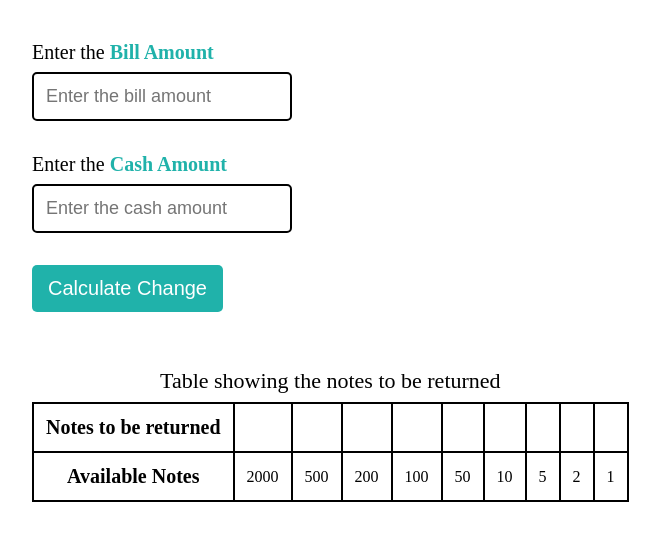
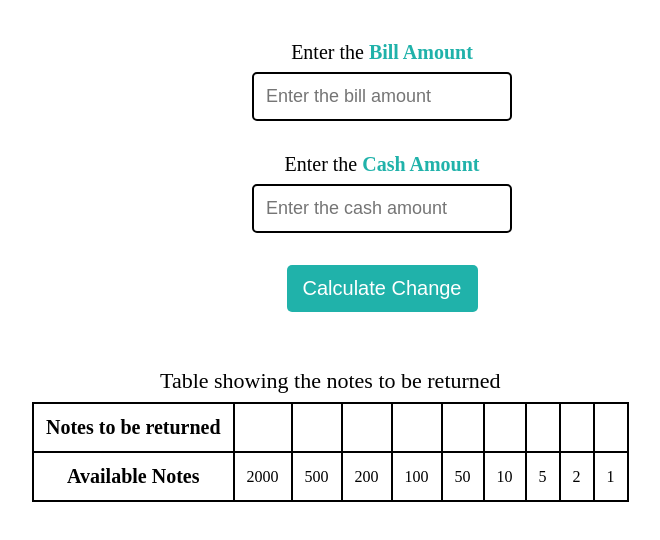
Before and after one commit to partharora100/neog-cash-register, a plain HTML site: page index.html in a window 1280 px wide. Shown: the part 50-590 px from the top of the page, without its empty margins (258-918 px from the left). Drawn offline with Linux system fonts and the light colour scheme.

Commit message:
style: improved alignment

```diff
--- a/index.html
+++ b/index.html
@@ -12,21 +12,27 @@
       <h1>Cash Register</h1>
       <div class="container">
         <label for="">Enter the <span>Bill Amount</span></label>
+        <div class="box">
           <input
             type="number"
             class="input bill-input"
             placeholder="Enter the bill amount"
           />
         </div>
+      </div>
       <div class="container">
         <label for="">Enter the <span>Cash Amount</span></label>
+        <div class="box">
           <input
             type="number"
             class="input cash-input"
             placeholder="Enter the cash amount"
           />
         </div>
+      </div>
+      <div class="box">
         <button class="button">Calculate Change</button>
+      </div>
 
       <table>
         <caption>
--- a/style.css
+++ b/style.css
@@ -18,12 +18,13 @@ h1 {
 }
 
 label {
+  display: block;
+  text-align: center;
   font-size: 20px;
 }
-label span{
+label span {
   font-weight: bold;
   color: lightseagreen;
-
 }
 input {
   display: block;
@@ -42,7 +43,7 @@ input {
   background-color: lightseagreen;
   color: white;
 }
-.button:hover{
+.button:hover {
   border: 2px solid black;
 }
 
@@ -51,7 +52,6 @@ input {
   text-align: center;
   font-weight: bold;
   margin-top: 32px;
-
 }
 
 table {
@@ -77,3 +77,8 @@ table caption {
   font-size: 22px;
   margin-bottom: 8px;
 }
+
+.box {
+  display: flex;
+  justify-content: center;
+}
```
Lines whose indentation alone changed are shown as unchanged.
